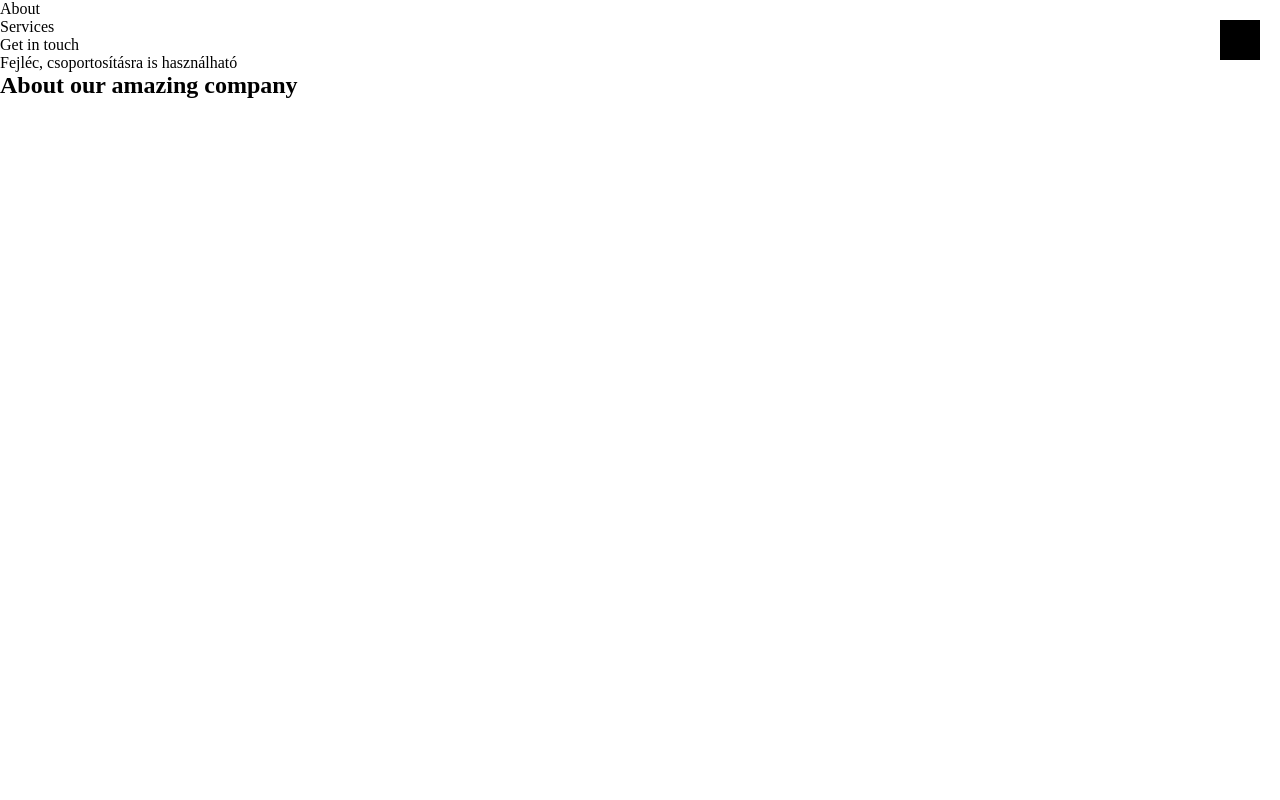
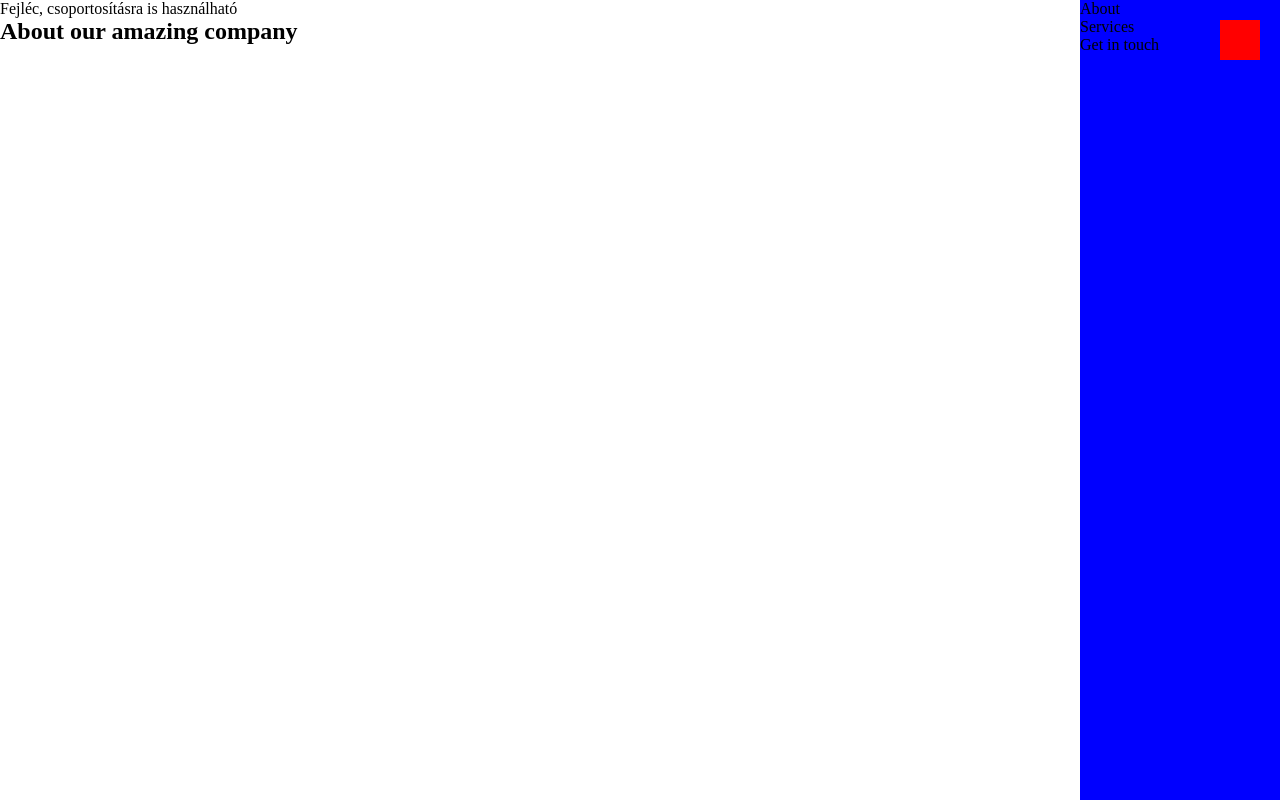
Before and after one commit to greypignest/w2-practicies, a plain HTML site: page index.html in a window 1280 px wide. Both pictures are taken after a click on the button 1240 px from the left and 40 px from the top of the page. Shown: the top 800 px of the page. Drawn offline with Linux system fonts and the light colour scheme.

Commit message:
homework

```diff
--- a/index.html
+++ b/index.html
@@ -11,9 +11,9 @@
     <script src="script.js"></script>
     <title>Document</title>
 </head>
-<body>
+<body id="bodyId">
     <button id="menu-btn"></button>
-    <nav>
+    <nav id="nav">
         <ul>
             <li>
                 <a href="#about">About</a>
--- a/script.js
+++ b/script.js
@@ -1,26 +1,19 @@
-// function loadEvent () {
-//     const rootElement = document.getElementById("root");
-// }
-
-// window.addEventListener ("load", loadEvent);
+function toggleClicked (event) {
+    document.getElementById("bodyId").classList.toggle("clicked");
+}
 
 function loadEvent() {
     console.log('the page has loaded');
 
-    function toggleClicked (event) {
-        event.target.classList.toggle("clicked");
-        // document.getElementById("menu-btn").classList.toggle("clicked");
-    };
-
     document.getElementById("menu-btn").addEventListener("click", toggleClicked);
 
-    // document.getElementById("menu-btn").addEventListener("click", function (event) {
-    //     console.log(event.target);
-    //     event.target.classList.toggle("clicked");
-    //     // document.getElementById("menu-btn").classList.toggle("clicked");
-    // });
 }
+window.addEventListener("load", loadEvent);
 
-// függvényt hozzuk ki és kapjon nevet és a működés ne essen szét
+//bodyra id, click esemény a gombon hívódjon meg, de a class nevet a body kapja (csak ő) és a css uígy működjön -- szelektorok css-ben
 
-window.addEventListener("load", loadEvent);
+/*
+function toggleClicked (event) {
+    document.getElementById("bodyId").classList.toggle("clicked");
+}
+ */
--- a/style.css
+++ b/style.css
@@ -52,6 +52,29 @@
     width: 40px;
     height: 40px;
     margin: 20px;
+    z-index: 10;
 
     background-color: black;
 }
+/* #menu-btn.clicked{
+    background-color: red;
+}
+ */
+#nav{
+    position: fixed;
+    top: 0;
+    right: -200px;
+    width: 200px;
+    height: 100vh;
+    z-index: 9;
+
+    background-color: blue;
+}
+
+#bodyId.clicked nav {
+    right: 0;
+}
+
+#bodyId.clicked button {
+    background-color: red;
+}
```
Lines whose indentation alone changed are shown as unchanged.
